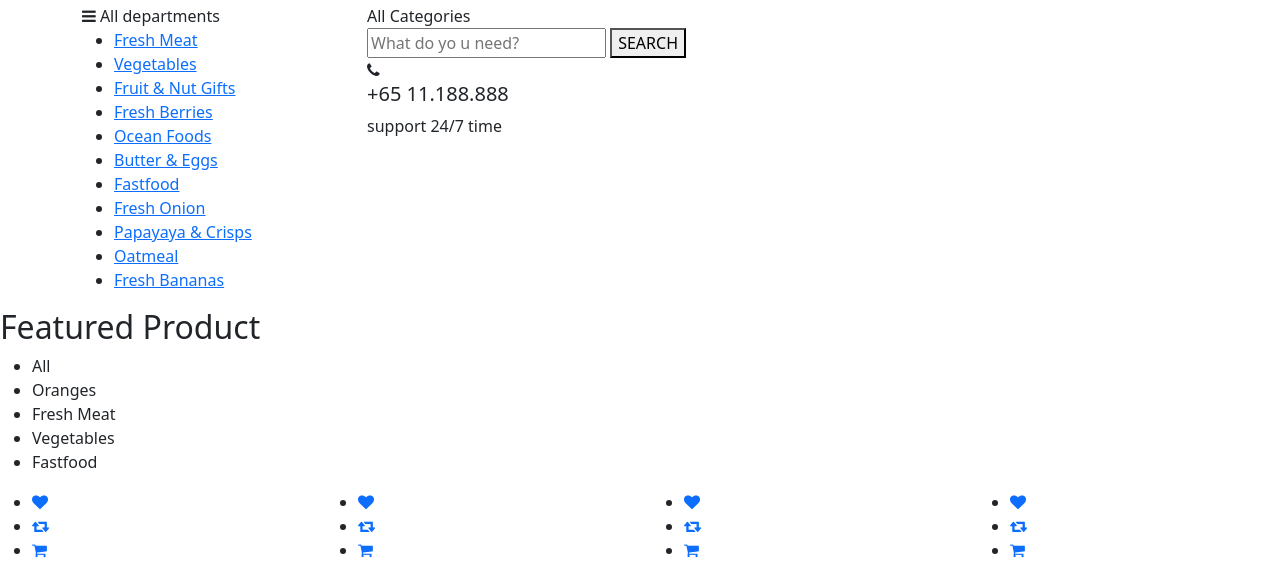
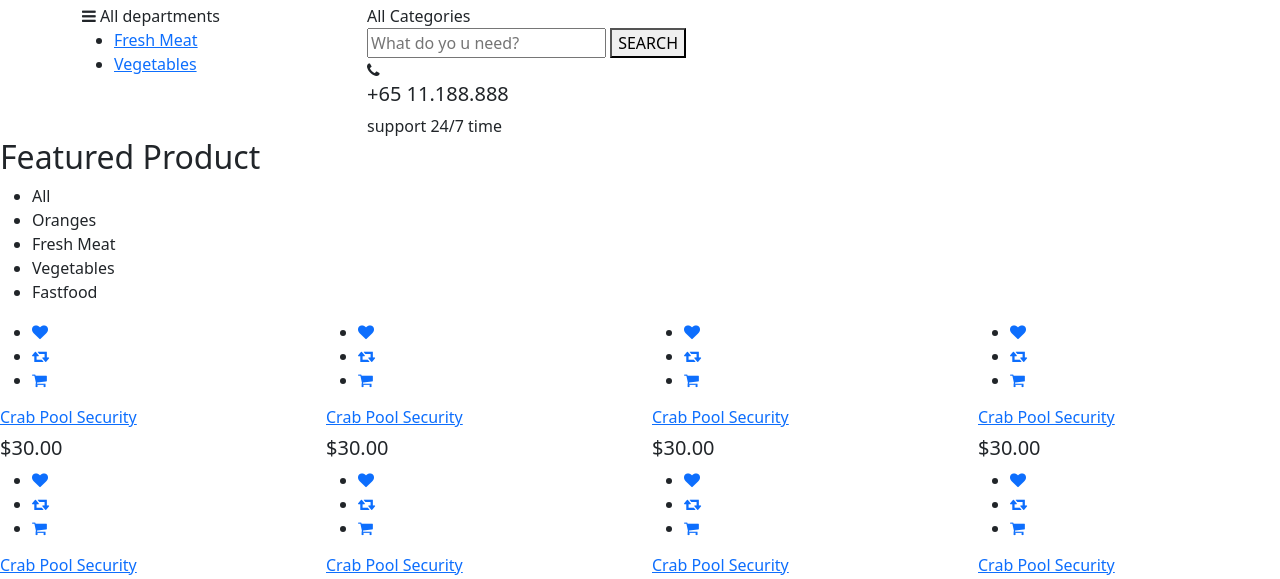
Before and after one commit to keev21/Integrador_Sexto, a PHP site: page /index.php?page=home/home in a window 1280 px wide. Shown: the part 756-1335 px from the top of the page. Run offline with PHP 8.4, Linux system fonts and the light colour scheme; some libraries are stand-ins or nearby versions.

Commit message:
ajustar_paginas

```diff
--- a/Cliente/views/contenido.php
+++ b/Cliente/views/home/home.php
@@ -1,10 +1,5 @@
 
-<?php require_once ('html/head.php');?>
-
-
-
-
-                <div class="col-lg-12">
+<div class="col-lg-12">
                     <div class="section-title">
                         <h2>Featured Product</h2>
                     </div>
@@ -366,4 +361,3 @@
             </div>
         </div>
     </section>
-    <?php require_once ('html/script.php');?>
--- a/Cliente/views/html/menu.php
+++ b/Cliente/views/html/menu.php
@@ -2,7 +2,6 @@
  <div id="preloder">
      <div class="loader"></div>
  </div>
-
 
  <!-- Header Section Begin -->
  <header class="header">
@@ -53,9 +52,8 @@
              <div class="col-lg-6">
                  <nav class="header__menu">
                      <ul>
-                            <li class="active"><a href="./index.php" target="base"">Home</a></li>
-
-                            <li><a href="tienda/tienda.php" target="base">Tienda</a></li>
+                     <li class="active"><a href="./index.php?page=home/home">Home</a></li>
+<li><a href="./index.php?page=tienda/tienda">Tienda</a></li>
                          <li><a href="#">Pages</a>
                              <ul class="header__menu__dropdown">
                                  <li><a href="./shop-details.html">Shop Details</a></li>
@@ -99,15 +97,7 @@
                      <ul>
                          <li><a href="#">Fresh Meat</a></li>
                          <li><a href="#">Vegetables</a></li>
-                            <li><a href="#">Fruit & Nut Gifts</a></li>
-                            <li><a href="#">Fresh Berries</a></li>
-                            <li><a href="#">Ocean Foods</a></li>
-                            <li><a href="#">Butter & Eggs</a></li>
-                            <li><a href="#">Fastfood</a></li>
-                            <li><a href="#">Fresh Onion</a></li>
-                            <li><a href="#">Papayaya & Crisps</a></li>
-                            <li><a href="#">Oatmeal</a></li>
-                            <li><a href="#">Fresh Bananas</a></li>
+
                      </ul>
                  </div>
              </div>
--- /dev/null
+++ b/Cliente/views/html/session_start.php
@@ -0,0 +1,3 @@
+<?php
+    session_name("INV");
+    session_start();
--- a/Cliente/views/index.php
+++ b/Cliente/views/index.php
@@ -1,21 +1,29 @@
 <!DOCTYPE html>
-<html lang="zxx">
+<html lang="en">
 
 <head>
-   <?php require_once ('html/head.php');?>
+   <?php include "./html/head.php" ?>
 </head>
 
 <body>
+   <?php
+      include "./html/menu.php";
 
-<?php require_once ('html/menu.php');?>
+      // Obtener el valor de la variable 'page' de la URL
+      $page = isset($_GET['page']) ? $_GET['page'] : 'home';
 
-       <iframe name="base" id="base" src="contenido.php" style="border: none;" width="100%" height="1000px" ></iframe>
+      // Construir la ruta del archivo PHP a incluir
+      $fileToInclude = "./$page.php";
 
-   <?php require_once ('html/footer.php');?>
+      // Verificar si el archivo existe antes de incluirlo
+      if (file_exists($fileToInclude)) {
+         include $fileToInclude;
+      } else {
+         echo "Página no encontrada";
+      }
 
-<?php require_once ('html/script.php');?>
-
-
+      include "./html/script.php";
+   ?>
 </body>
 
 </html>
```
Also changed, not shown: Cliente/views/tienda/tienda.php (+1 -13 lines). Lines whose indentation alone changed are shown as unchanged.
